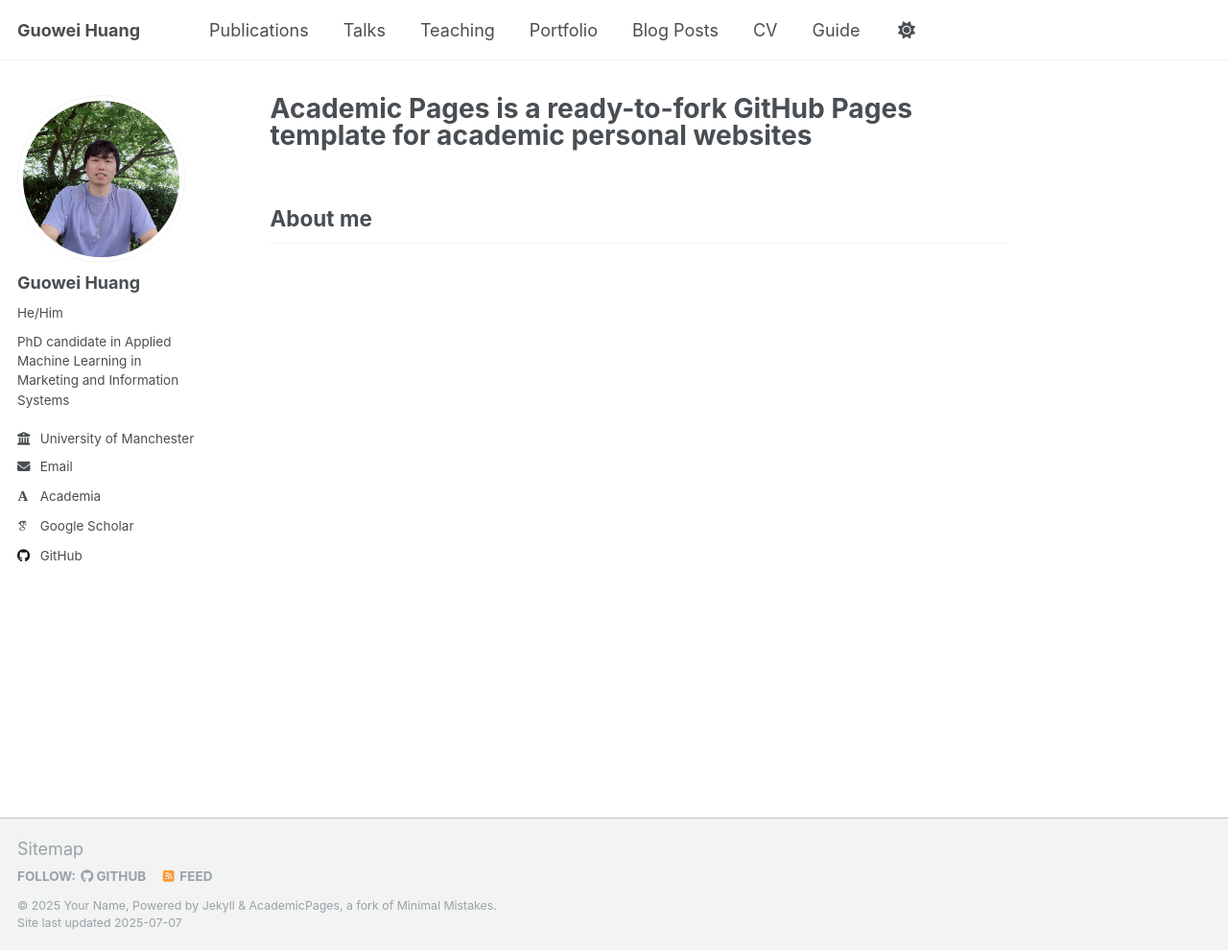
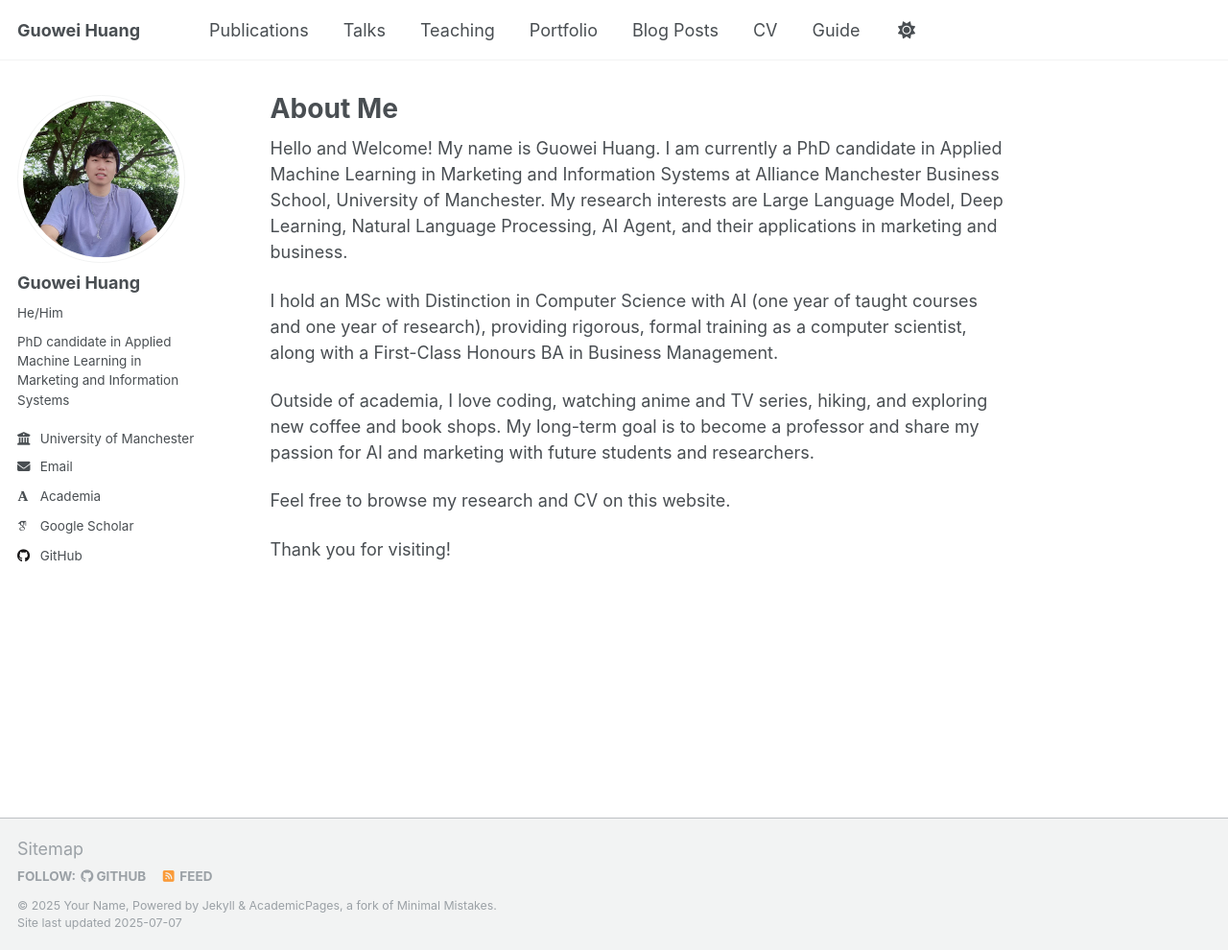
Before and after one commit to Oliverhuang123/Oliverhuang123.github.io, a Jekyll site: the page built from _pages/about.md, in a window 1280 px wide and 990 px high. Shown: the whole window at 96% size. Built offline with Jekyll 4.4.1, drawn with Linux system fonts in a browser that asks for light colours; some web fonts are replaced; a script that is not in the unit is left out.

Commit message:
Update about.md

```diff
--- a/_pages/about.md
+++ b/_pages/about.md
@@ -1,10 +1,19 @@
 ---
 permalink: /
-title: "Academic Pages is a ready-to-fork GitHub Pages template for academic personal websites"
+title: "About Me"
 author_profile: true
 redirect_from:
   - /about/
   - /about.html
 ---
 
-## About me
+Hello and Welcome! My name is Guowei Huang. I am currently a PhD candidate in Applied Machine Learning in Marketing and Information Systems at Alliance Manchester Business School, University of Manchester. My research interests are Large Language Model, Deep Learning, Natural Language Processing, AI
+Agent, and their applications in marketing and business.
+
+I hold an MSc with Distinction in Computer Science with AI (one year of taught courses and one year of research), providing rigorous, formal training as a computer scientist, along with a First-Class Honours BA in Business Management.
+
+Outside of academia, I love coding, watching anime and TV series, hiking, and exploring new coffee and book shops. My long-term goal is to become a professor and share my passion for AI and marketing with future students and researchers.
+
+Feel free to browse my research and CV on this website.
+
+Thank you for visiting!
```
